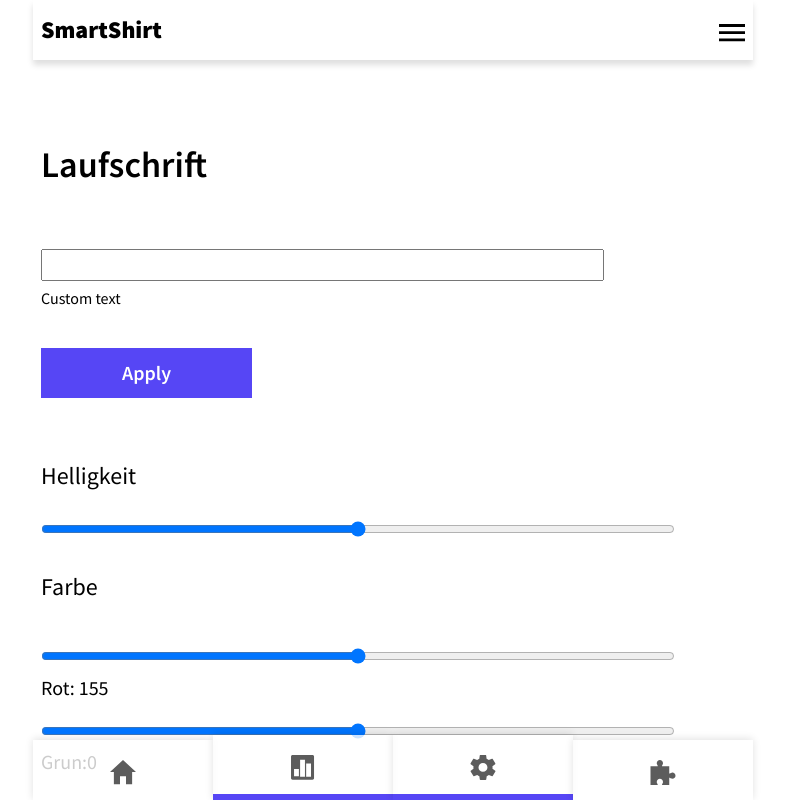
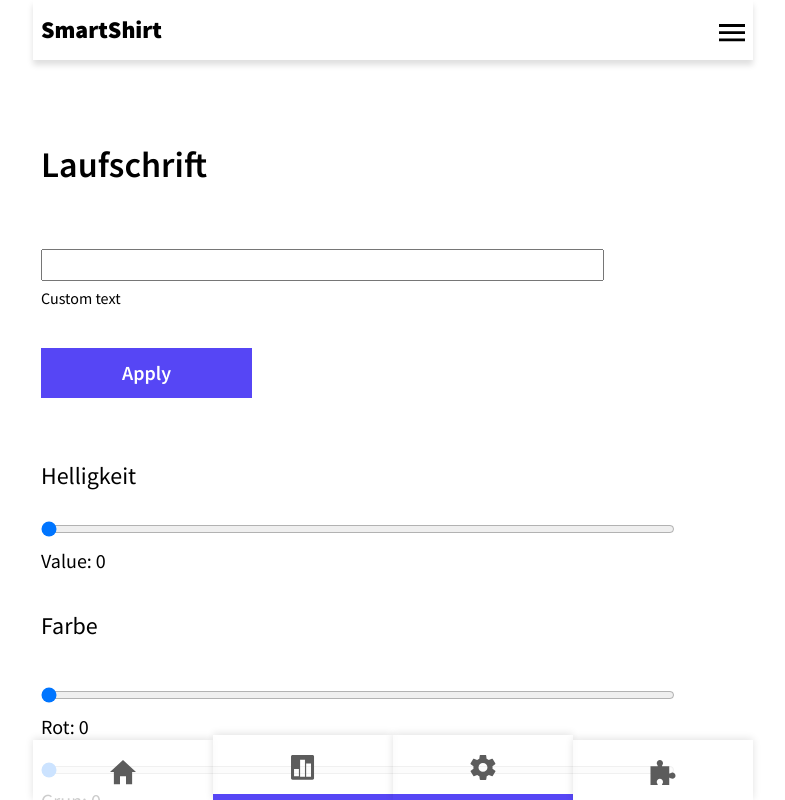
Before and after one commit to penguin-digital/smartshirt, a React (Create React App) app: page /settings in a window 1280 px wide. Shown: the whole page, without its empty margins (247-1032 px from the left). Built offline with nearby package versions, Linux system fonts and the light colour scheme.

Commit message:
Input fields function

```diff
--- a/src/containers/Settings.js
+++ b/src/containers/Settings.js
@@ -6,26 +6,84 @@ import snap from '../assets/icons/snap.svg'
 import wink from '../assets/icons/wink.svg'
 import smile from '../assets/icons/smile.svg'
 
-const Settings = () => (
+export default class Settings extends React.Component {
+  constructor(props) {
+    super(props)
+    this.state = {
+      text: 'Custom text',
+      range1: 0,
+      range2: 0,
+      range3: 0,
+      range4: 0
+    }
+  }
+
+  render() {
+    return (
       <div className="relative container">
         <div className="f2 fw6 pv5">Laufschrift</div>
-    <input type="text" label="Custom text" className="w-80 h2" />
-    <div className="pv2"> Custom text</div>
+        <input
+          type="text"
+          id="customText"
+          label="Custom text"
+          className="w-80 h2"
+          onChange={() =>
+            this.setState({ text: document.getElementById('customText').value })
+          }
+        />
+        <div className="pv2"> {this.state.text}</div>
+
         <div className="apply fw6 mt4 mb4 white f4 tc">Apply</div>
+
         <div className="f3 pv4">Helligkeit</div>
-    <input id="myRange" type="range" className="w-90" />
+        <input
+          id="range1"
+          type="range"
+          className="w-90"
+          defaultValue="0"
+          onChange={() =>
+            this.setState({ range1: document.getElementById('range1').value })
+          }
+        />
+        <div className="f4 pv2">Value: {this.state.range1}</div>
         <div className="f3 pv4">Farbe</div>
-    <input id="input-1" type="range" className="w-90 mt3" />
-    <div className="f4 pv2">Rot: 155</div>
-    <input id="input-2" type="range" className="w-90 mt3" />
-    <div className="f4 pv2">Grun:0</div>
-    <input id="input-3" type="range" className="w-90 mt3" />
-    <div className="f4 pv2">Brau:0</div>
+        <input
+          id="range2"
+          type="range"
+          className="w-90 mt3"
+          defaultValue="0"
+          onChange={() =>
+            this.setState({ range2: document.getElementById('range2').value })
+          }
+        />
+        <div className="f4 pv2">Rot: {this.state.range2}</div>
+        <input
+          id="range3"
+          type="range"
+          className="w-90 mt3"
+          defaultValue="0"
+          onChange={() =>
+            this.setState({ range3: document.getElementById('range3').value })
+          }
+        />
+        <div className="f4 pv2">Grun: {this.state.range3}</div>
+        <input
+          id="range4"
+          type="range"
+          className="w-90 mt3"
+          defaultValue="0"
+          onChange={() =>
+            this.setState({ range4: document.getElementById('range4').value })
+          }
+        />
+        <div className="f4 pv2">Brau: {this.state.range4}</div>
+
         <div className="colors">
           <div className="bg-yellow w-20 h2 mr3 mv4" />
           <div className="bg-blue w-20 h2 mr3 mv4" />
           <div className="bg-purple w-20 h2 mr3 mv4" />
         </div>
+
         <div className="f2 pv4 fw6"> Emoticons </div>
         <img className="w3 pr2 mb3" src={smile} alt="" />
         <img className="w3 pr2 mb3" src={wink} alt="" />
@@ -37,5 +95,5 @@ const Settings = () => (
         <img className="w3 mb6" src={fb} alt="" />
       </div>
     )
-
-export default Settings
+  }
+}
```
Lines whose indentation alone changed are shown as unchanged.
